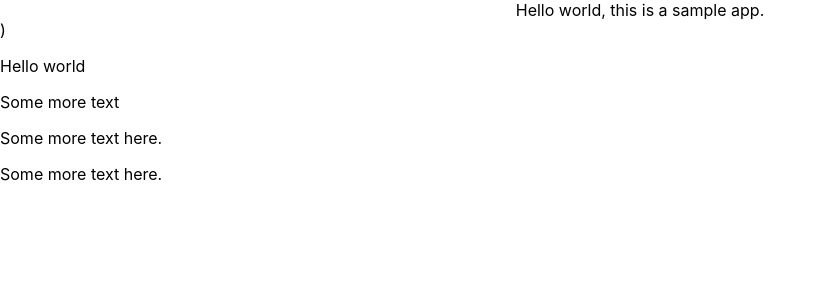
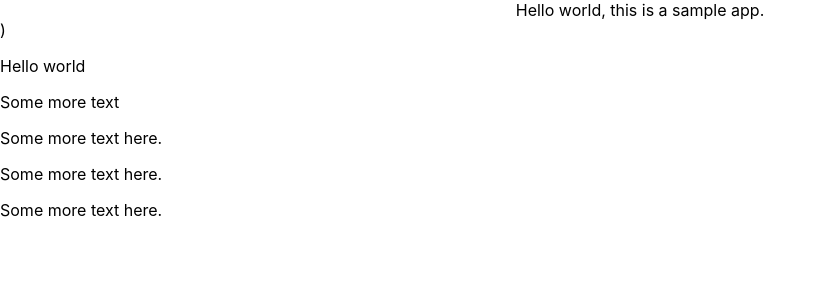
Before and after one commit to faisalt/react-test-aws-integration, a React (Create React App) app: page / in a window 1280 px wide. Shown: the top 300 px of the page, without its empty margins (0-825 px from the left). Built offline with nearby package versions, Linux system fonts and the light colour scheme.

Commit message:
Updates text

```diff
--- a/src/App.js
+++ b/src/App.js
@@ -8,6 +8,7 @@ function App() {
       <p>Some more text</p>
       <p>Some more text here.</p>
       <p>Some more text here.</p>
+      <p>Some more text here.</p>
     </>
   );
 }
```
